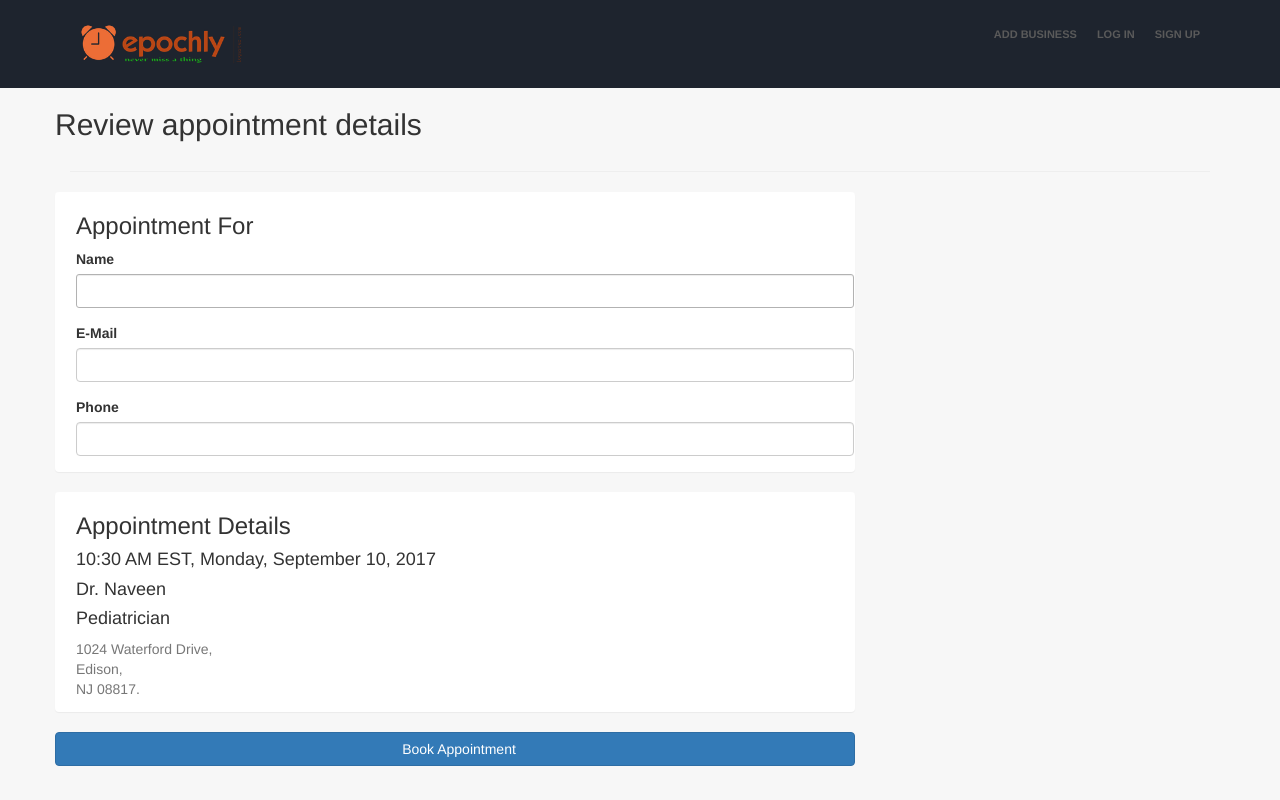
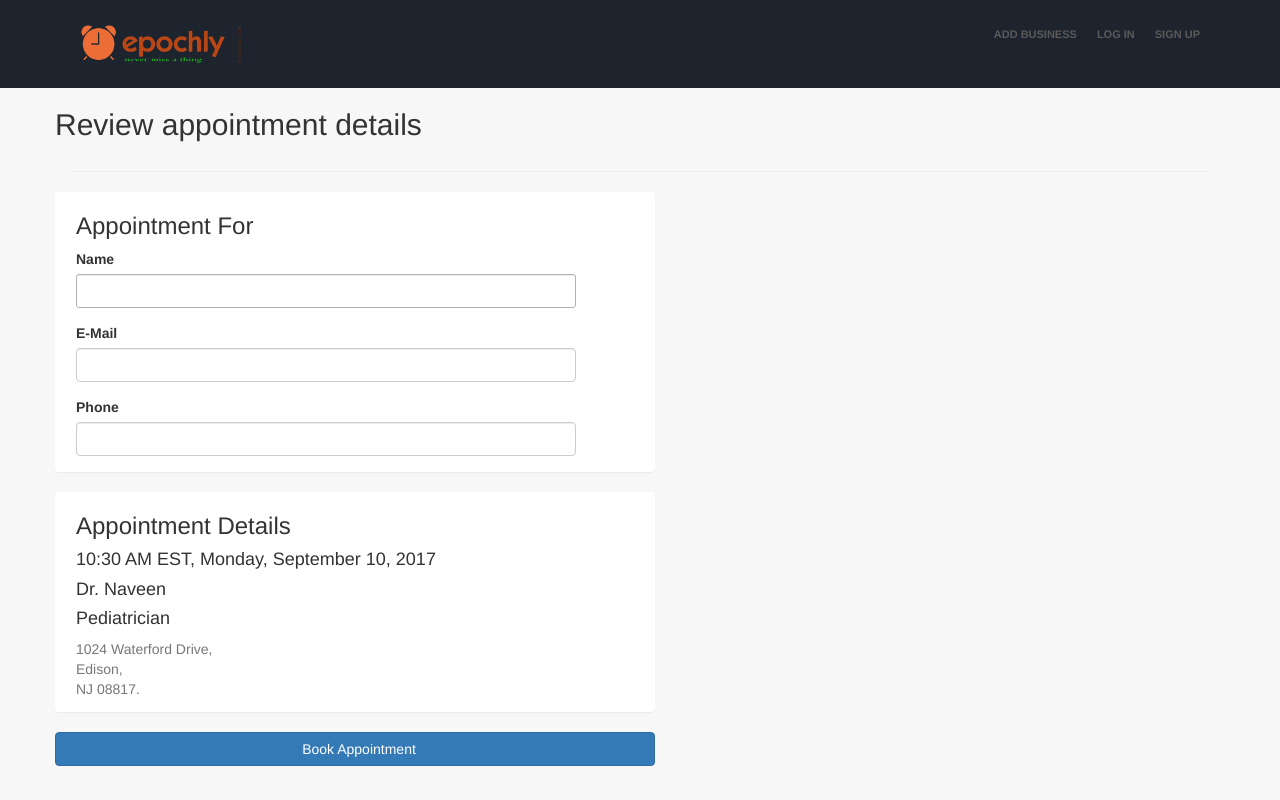
Before and after one commit to srinek/lorvids, an Angular app in the folder angular-ui/: page /reviewbooking/1 in a window 1280 px wide. Shown: the top 800 px of the page. Built offline with nearby package versions, Linux system fonts and the light colour scheme.

Commit message:
booking changes

```diff
--- a/angular-ui/src/app/book-appointment/book-appointment.component.css
+++ b/angular-ui/src/app/book-appointment/book-appointment.component.css
@@ -1,4 +1,8 @@
 .booking-container{
-    width: 800px;
+    width: 600px;
     padding-left: 20px;
 }
+
+.col-10{
+    width: 500px;
+}
```
